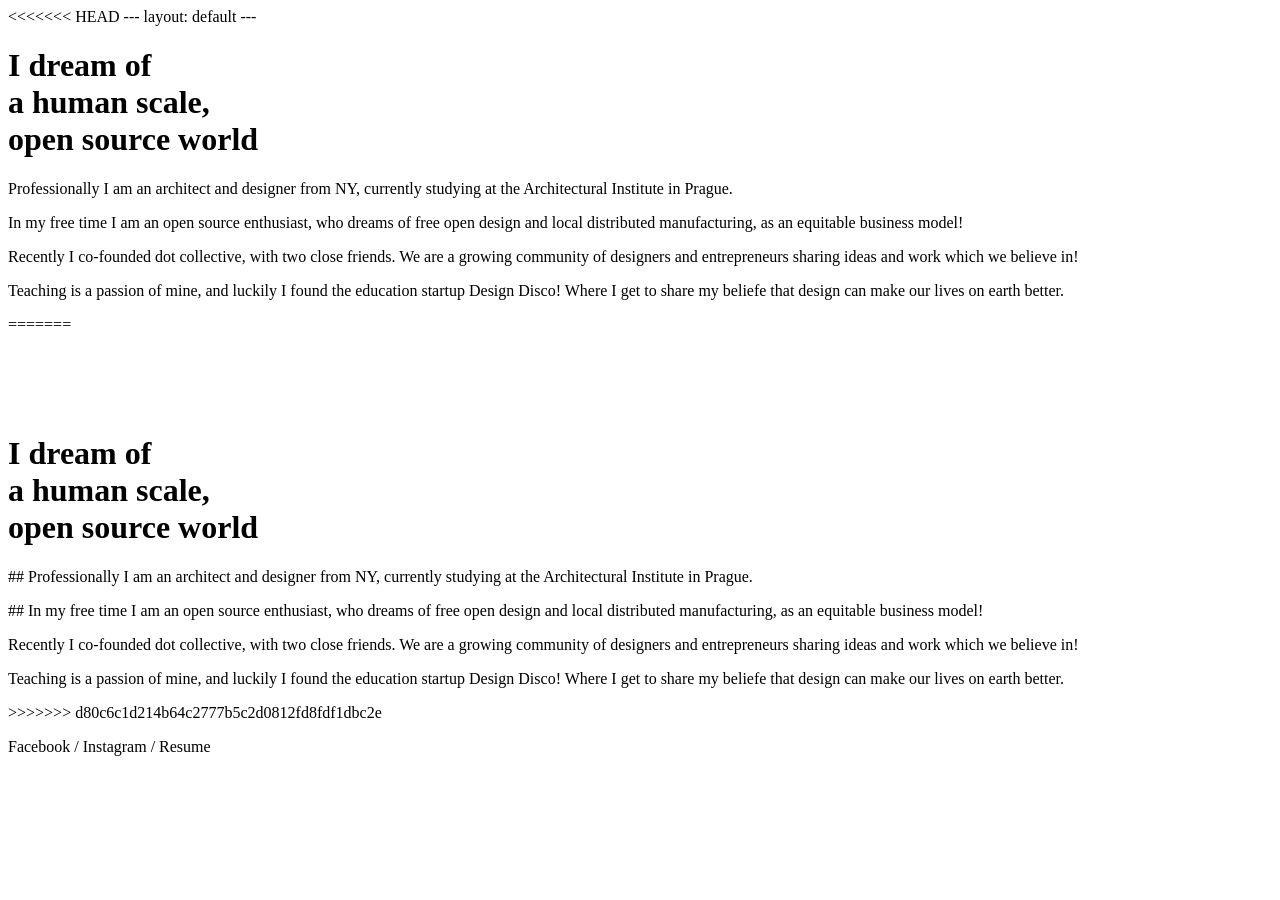
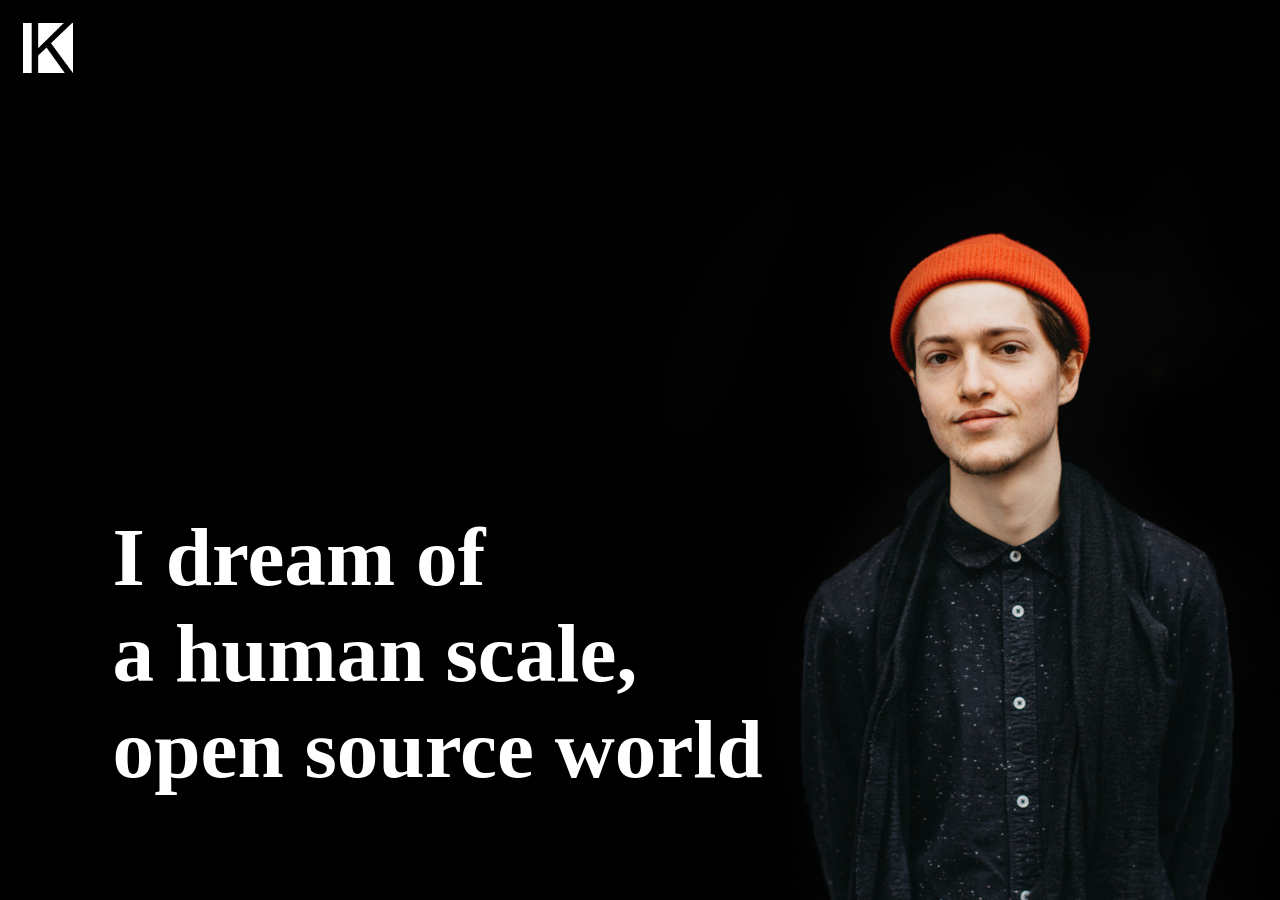
Before and after one commit to Kasimirsuterwinter/first-try-at-gh-pages, a Jekyll site: the page built from index.html, in a window 1280 px wide and 900 px high. Built offline with Jekyll 4.4.1, drawn with Linux system fonts in a browser that asks for light colours.

Commit message:
liquid correcion
issue with last merg

```diff
--- a/_layouts/default.html
+++ b/_layouts/default.html
@@ -2,7 +2,7 @@
 <html>
   <head>
     <title> Kasimir Suter Winter </title>
-    <link rel="stylesheet" type="text/css" href="/css/style.css">
+    <link rel="stylesheet" type="text/css" href="/style.css">
   </head>
   <body>
     <main>
@@ -13,7 +13,7 @@
             </ul>
           </nav>
        </div>
-       {{ content }}
+         {{ content }}
        <div class="footer">
          <p>  </p>
        </div>
--- a/index.html
+++ b/index.html
@@ -1,6 +1,6 @@
-<<<<<<< HEAD
 ---
 layout: default
+title: Profile
 ---
 <div class="front-cover">
  <div id="cover-content">
@@ -14,56 +14,10 @@ layout: default
 <div class="content-half">
   <p class="body-content"> Professionally I am an architect and designer from NY, currently studying at the Architectural Institute in Prague.
   </p>
-
   <p class="body-content"> In my free time I am an open source enthusiast, who dreams of free open design and local distributed manufacturing, as an equitable business model!
   </p>
   <p class="body-content"> Recently I co-founded dot collective, with two close friends. We are a growing community of designers and entrepreneurs sharing ideas and work which we believe in!
   </p>
-
   <p class="body-content"> Teaching is a passion of mine, and luckily I found the education startup Design Disco! Where I get to share my beliefe that design can make our lives on earth better.
   </p>
-=======
-<!DOCTYPE html>
-<html>
-  <head>
-    <title> Kasimir Suter Winter </title>
-    <link rel="stylesheet" type="text/css" href="style.css">
-  </head>
-  <body>
-    <main>
-       <div class="menu">
-         <img class="logo" src="K-Logo-Solid-white.png" alt="">
-          <nav>
-            <ul>
-            </ul>
-          </nav>
-       </div>
-       <div class="front-cover">
-         <div id="cover-content">
-           <h1>
-            I dream of<br>
-            a human scale,<br>
-            open source world
-           </h1>
-         </div>
-       </div>
-       <div class="content-half">
-          <p class="body-content" markdown="1">
-            ## Professionally I am an architect and designer from NY, currently studying at the Architectural Institute in Prague.
-          </p>
-
-          <p class="body-content" markdown="1">
-            ## In my free time I am an open source enthusiast, who dreams of free open design and local distributed manufacturing, as an equitable business model!
-          </p>
-          <p class="body-content" markdown="1">
-            Recently I co-founded dot collective, with two close friends. We are a growing community of designers and entrepreneurs sharing ideas and work which we believe in!
-          </p>
-
-          <p class="body-content" markdown="1">
-            Teaching is a passion of mine, and luckily I found the education startup Design Disco! Where I get to share my beliefe that design can make our lives on earth better.
-          </p>
->>>>>>> d80c6c1d214b64c2777b5c2d0812fd8fdf1dbc2e
-
-  <p class="body-content"> <span hrf="hello@kasimirsuterwinter.com*>Email</span>  /  <span hrf="https://www.facebook.com/kasimir.suterwinter"> Facebook </span> /  Instagram  /  Resume
-  </p>
 </div>
```
Also changed, not shown: style.css (renamed from css/style.css).
